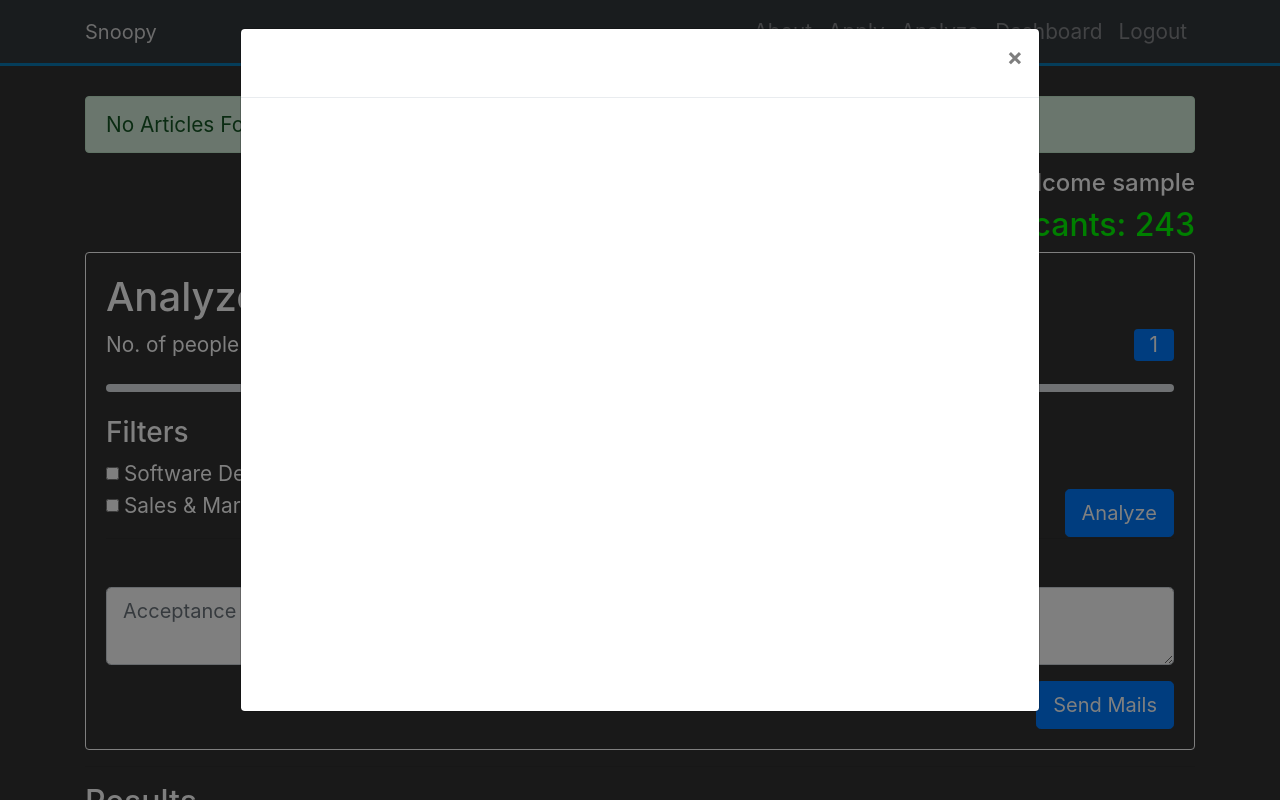
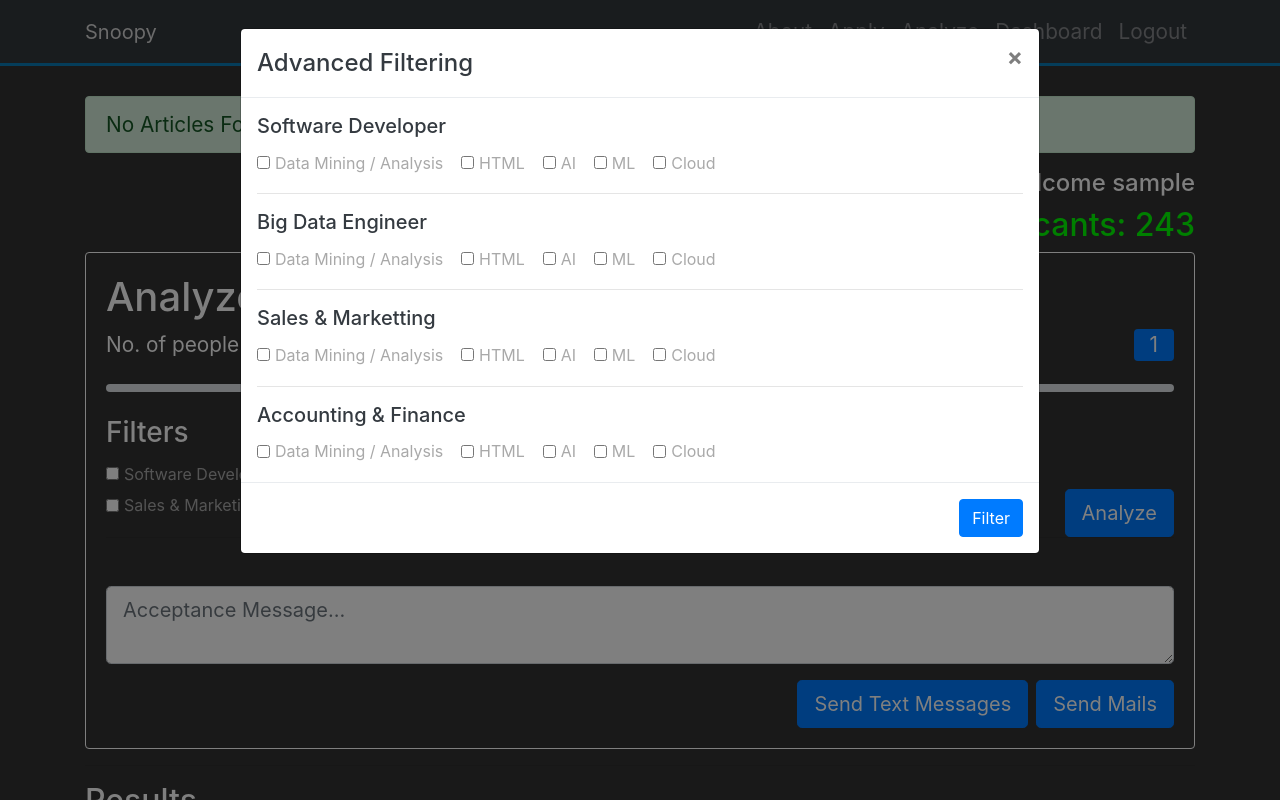
Before and after one commit to ABCF98/Snoopy, a Flask app: page /analyze in a window 1280 px wide, after a click on "Advanced". Run offline with Flask 2, Linux system fonts and the light colour scheme; the visitor is signed in with stand-in values (Sample User, id 1); data that the repository does not hold is empty; some libraries are stand-ins or nearby versions.

Commit message:
Add advanced filtering

```diff
--- a/static/styles/base.css
+++ b/static/styles/base.css
@@ -23,7 +23,10 @@
   font-size: 1rem;
 }
 
-
+.form-check-label {
+  font-size: 1rem;
+  color: #a9a9a9;
+}
 
 
 
--- a/templates/analyze.html
+++ b/templates/analyze.html
@@ -2,44 +2,114 @@
 
 <!-- The Modal -->
 <div class="modal fade" id="myModal">
-        <div class="modal-dialog modal-lg">
+  <div class="modal-dialog modal-lg text-dark">
     <div class="modal-content details-modal">
 
       <!-- Modal Header -->
       <div class="modal-header">
-              <h4 class="modal-title">Dynamical control Workshop</h4>
+        <h4 class="modal-title">Advanced Filtering</h4>
         <button type="button" class="close" data-dismiss="modal">&times;</button>
       </div>
 
       <!-- Modal body -->
       <div class="modal-body">
-              <h5>17 March to 21 March 2014</h5>
-              <p>
-                Perspectives in Dynamically involved material, with each speaker presented his/her perspective on the
-                subject. Amongst others, the topics of the talks included pattern generation and nonlinear control, geometry
-                of collective control and dynamics, numerical issues in nonlinear control, control of mechanical systems.
-              </p>
-              <h5>Objectives</h5>
-              <ul>
-                <li>Establish international linkages & cooperative partnership in the thematic area of complex & nonlinear
-                  dynamical systems.</li>
-                <li>Upgradation of research knowledge and research competence.</li>
-                <li>International exchange of credits, faculty & students.</li>
-                <li>Joint publications, research proposals.</li>
-              </ul>
-              <h5>Resource Persons</h5>
-              <ul>
-                <li>Roger W. Brockett ,Harvard School of Engineering and Applied Sciences</li>
-                <li>D. E. Chang, University of Waterloo, Canada</li>
-                <li>Prof. A. J. Krener, UC DAVIS University of California</li>
-                <li>Prof. Tudor Ratiu, Geometrical Analysis EPFL, Switzerland</li>
-              </ul>
+        <h5>Software Developer</h5>
+        <div class="form-check form-check-inline">
+          <input class="form-check-input" type="checkbox" id="inlineCheckbox1" value="option1">
+          <label class="form-check-label" for="inlineCheckbox1">Data Mining / Analysis</label>
+        </div>
+        <div class="form-check form-check-inline">
+          <input class="form-check-input" type="checkbox" id="inlineCheckbox2" value="option2">
+          <label class="form-check-label" for="inlineCheckbox2">HTML</label>
+        </div>
+        <div class="form-check form-check-inline">
+          <input class="form-check-input" type="checkbox" id="inlineCheckbox1" value="option1">
+          <label class="form-check-label" for="inlineCheckbox1">AI</label>
+        </div>
+        <div class="form-check form-check-inline">
+          <input class="form-check-input" type="checkbox" id="inlineCheckbox2" value="option2">
+          <label class="form-check-label" for="inlineCheckbox2">ML</label>
+        </div>
+        <div class="form-check form-check-inline">
+          <input class="form-check-input" type="checkbox" id="inlineCheckbox2" value="option2">
+          <label class="form-check-label" for="inlineCheckbox2">Cloud</label>
+        </div>
+        <hr>
+
+        <h5>Big Data Engineer</h5>
+        <div class="form-check form-check-inline">
+          <input class="form-check-input" type="checkbox" id="inlineCheckbox1" value="option1">
+          <label class="form-check-label" for="inlineCheckbox1">Data Mining / Analysis</label>
+        </div>
+        <div class="form-check form-check-inline">
+          <input class="form-check-input" type="checkbox" id="inlineCheckbox2" value="option2">
+          <label class="form-check-label" for="inlineCheckbox2">HTML</label>
+        </div>
+        <div class="form-check form-check-inline">
+          <input class="form-check-input" type="checkbox" id="inlineCheckbox1" value="option1">
+          <label class="form-check-label" for="inlineCheckbox1">AI</label>
+        </div>
+        <div class="form-check form-check-inline">
+          <input class="form-check-input" type="checkbox" id="inlineCheckbox2" value="option2">
+          <label class="form-check-label" for="inlineCheckbox2">ML</label>
+        </div>
+        <div class="form-check form-check-inline">
+          <input class="form-check-input" type="checkbox" id="inlineCheckbox2" value="option2">
+          <label class="form-check-label" for="inlineCheckbox2">Cloud</label>
+        </div>
+        <hr>
+
+        <h5>Sales & Marketting</h5>
+        <div class="form-check form-check-inline">
+          <input class="form-check-input" type="checkbox" id="inlineCheckbox1" value="option1">
+          <label class="form-check-label" for="inlineCheckbox1">Data Mining / Analysis</label>
+        </div>
+        <div class="form-check form-check-inline">
+          <input class="form-check-input" type="checkbox" id="inlineCheckbox2" value="option2">
+          <label class="form-check-label" for="inlineCheckbox2">HTML</label>
+        </div>
+        <div class="form-check form-check-inline">
+          <input class="form-check-input" type="checkbox" id="inlineCheckbox1" value="option1">
+          <label class="form-check-label" for="inlineCheckbox1">AI</label>
+        </div>
+        <div class="form-check form-check-inline">
+          <input class="form-check-input" type="checkbox" id="inlineCheckbox2" value="option2">
+          <label class="form-check-label" for="inlineCheckbox2">ML</label>
+        </div>
+        <div class="form-check form-check-inline">
+          <input class="form-check-input" type="checkbox" id="inlineCheckbox2" value="option2">
+          <label class="form-check-label" for="inlineCheckbox2">Cloud</label>
+        </div>
+        <hr>
+
+        <h5>Accounting & Finance</h5>
+        <div class="form-check form-check-inline">
+          <input class="form-check-input" type="checkbox" id="inlineCheckbox1" value="option1">
+          <label class="form-check-label" for="inlineCheckbox1">Data Mining / Analysis</label>
+        </div>
+        <div class="form-check form-check-inline">
+          <input class="form-check-input" type="checkbox" id="inlineCheckbox2" value="option2">
+          <label class="form-check-label" for="inlineCheckbox2">HTML</label>
+        </div>
+        <div class="form-check form-check-inline">
+          <input class="form-check-input" type="checkbox" id="inlineCheckbox1" value="option1">
+          <label class="form-check-label" for="inlineCheckbox1">AI</label>
+        </div>
+        <div class="form-check form-check-inline">
+          <input class="form-check-input" type="checkbox" id="inlineCheckbox2" value="option2">
+          <label class="form-check-label" for="inlineCheckbox2">ML</label>
+        </div>
+        <div class="form-check form-check-inline">
+          <input class="form-check-input" type="checkbox" id="inlineCheckbox2" value="option2">
+          <label class="form-check-label" for="inlineCheckbox2">Cloud</label>
+        </div>
+
       </div>
 
       <!-- Modal footer -->
-            <!-- <div class="modal-footer">
-              <button type="button" class="btn btn-danger" data-dismiss="modal">Close</button>
-            </div>data-toggle="modal" data-target="#myModal" -->
+      <div class="modal-footer">
+        <button type="button" class="btn btn-primary" data-dismiss="modal">Filter</button>
+      </div>
 
     </div>
   </div>
@@ -99,6 +169,7 @@
         <textarea name="" id="text-input" class="form-control form-control-lg" placeholder="Acceptance Message..."></textarea>
       </div>
       <button class="btn btn-primary btn-lg  float-right">Send Mails</button>
+      <button class="btn btn-primary btn-lg  float-right mr-2">Send Text Messages</button>
     </form>
   </div>
 </div>
```
Lines whose indentation alone changed are shown as unchanged.
